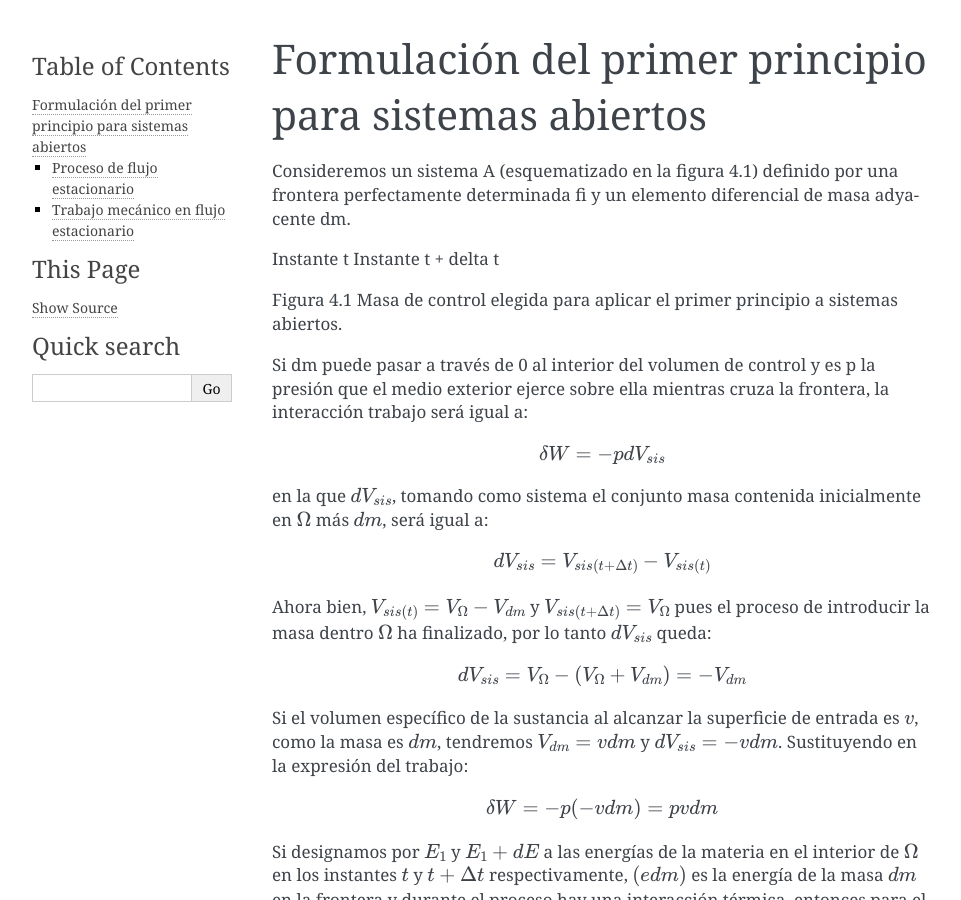
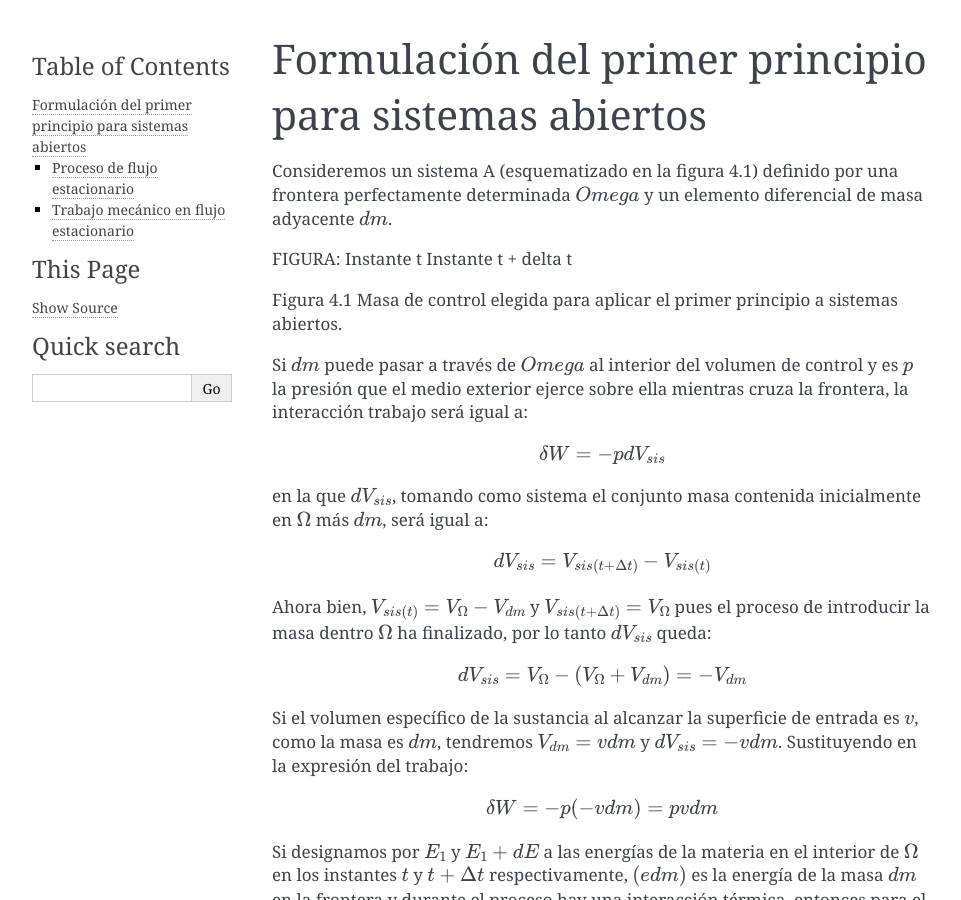
Before and after one commit to mantielero/termodinamica, a Sphinx documentation site: the page built from source/sistemas_abiertos_primer_principio.rst, in a window 1280 px wide and 900 px high. Shown: the whole window, without its empty margins (148-1109 px from the left). Built offline with Sphinx 7.4.7, drawn with Linux system fonts in a browser that asks for light colours; pages that are not in the unit, such as notebooks, are missing from menus.

Commit message:
Update sistemas_abiertos_primer_principio.rst

```diff
--- a/source/sistemas_abiertos_primer_principio.rst
+++ b/source/sistemas_abiertos_primer_principio.rst
@@ -1,13 +1,13 @@
 Formulación del primer principio para sistemas abiertos
 -------------------------------------------------------
 
-Consideremos un sistema A (esquematizado en la figura 4.1) definido por una frontera perfectamente determinada fi y un elemento diferencial de masa adyacente dm.
+Consideremos un sistema A (esquematizado en la figura 4.1) definido por una frontera perfectamente determinada :math:`Omega` y un elemento diferencial de masa adyacente :math:`dm`.
 
-Instante t	Instante t + delta t
+FIGURA: Instante t	Instante t + delta t
 
 Figura 4.1 Masa de control elegida para aplicar el primer principio a sistemas abiertos.
 
-Si dm puede pasar a través de 0 al interior del volumen de control y es p la presión que el medio exterior ejerce sobre ella mientras cruza la frontera, la interacción trabajo será igual a:
+Si :math:`dm` puede pasar a través de :math:`Omega` al interior del volumen de control y es :math:`p` la presión que el medio exterior ejerce sobre ella mientras cruza la frontera, la interacción trabajo será igual a:
 
 .. math::
 
```
